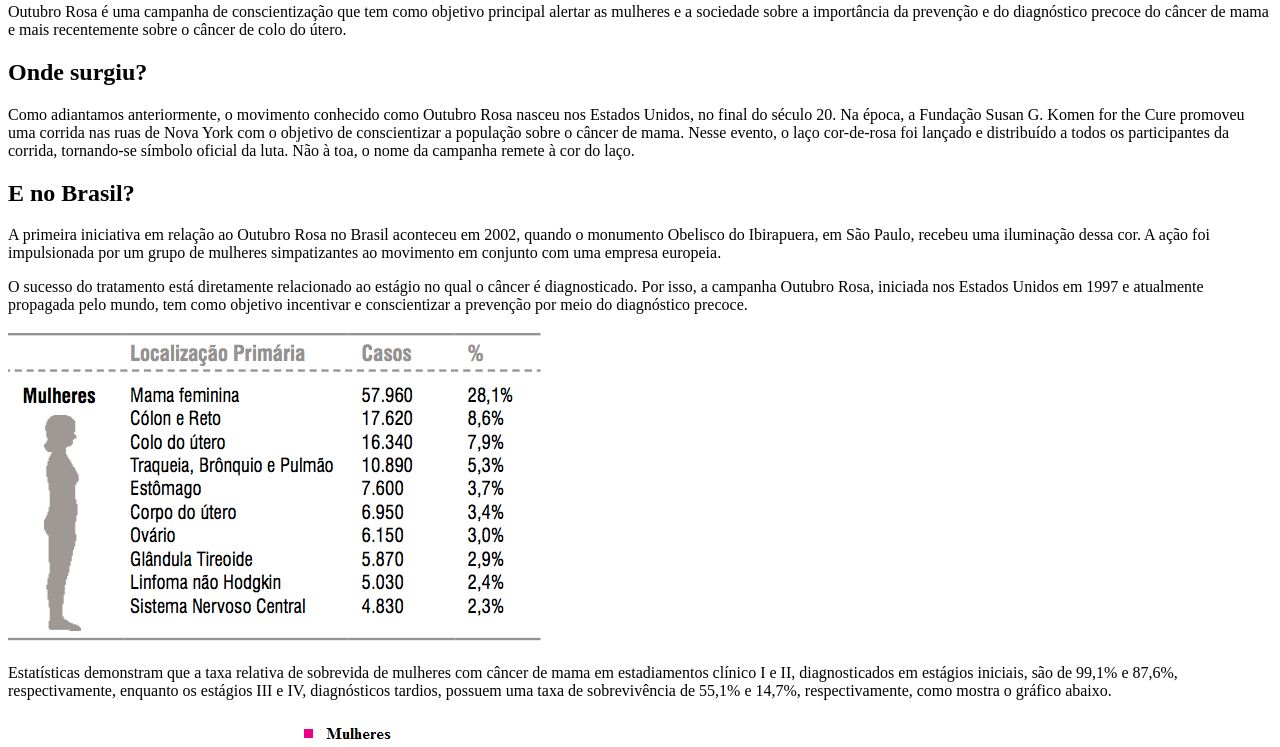
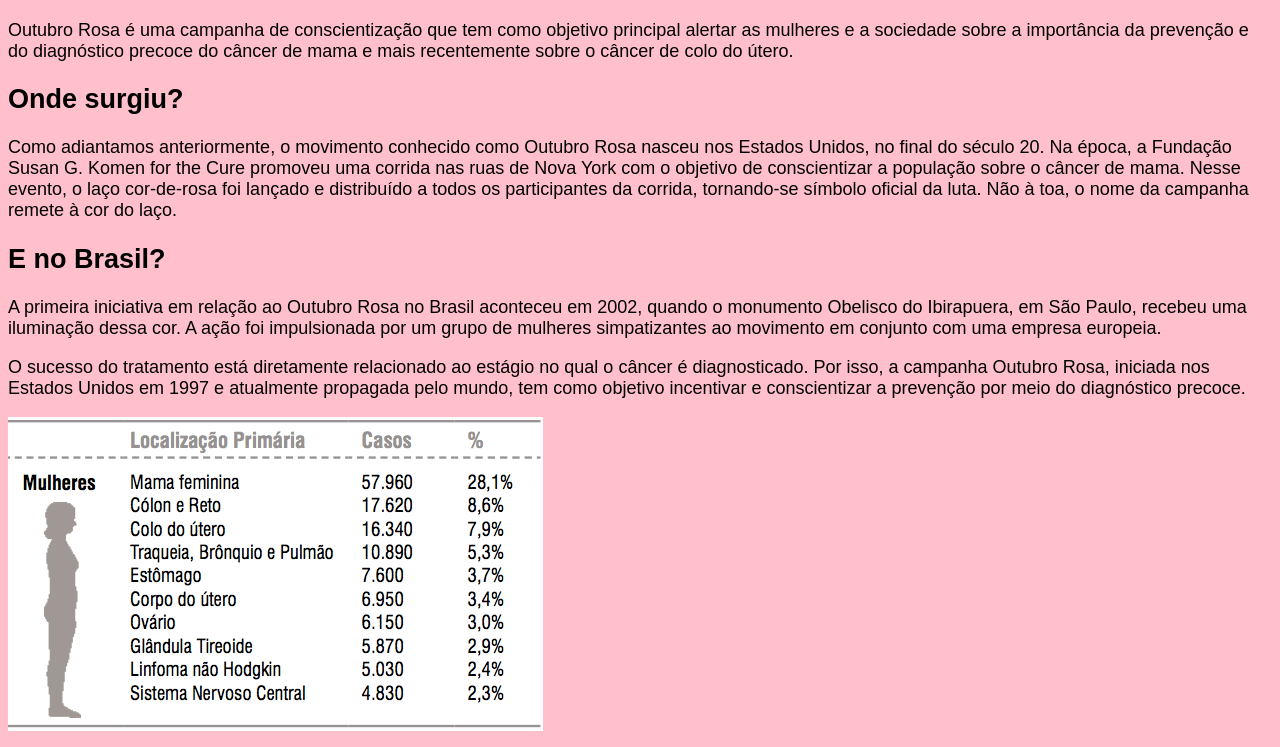
Before and after one commit to Jesua02/2151-Jesua, a plain HTML site: page aula/index.html in a window 1280 px wide. Shown: the part 124-871 px from the top of the page. Drawn offline with Linux system fonts and the light colour scheme.

Commit message:
outubro rosa

```diff
--- /dev/null
+++ b/aula/css/style.css
@@ -0,0 +1,4 @@
+body{
+    background-color:pink;
+font-size:large;
+font-family:'Quicksand', sans-serif;}
--- a/aula/index.html
+++ b/aula/index.html
@@ -4,6 +4,10 @@
     <meta charset="UTF-8">
     <meta http-equiv="X-UA-Compatible" content="IE=edge">
     <meta name="viewport" content="width=device-width, initial-scale=1.0">
+
+    <link rel="stylesheet" href="css/style.css">
+
+
     <title>Document</title>
 </head>
 <body>
```
